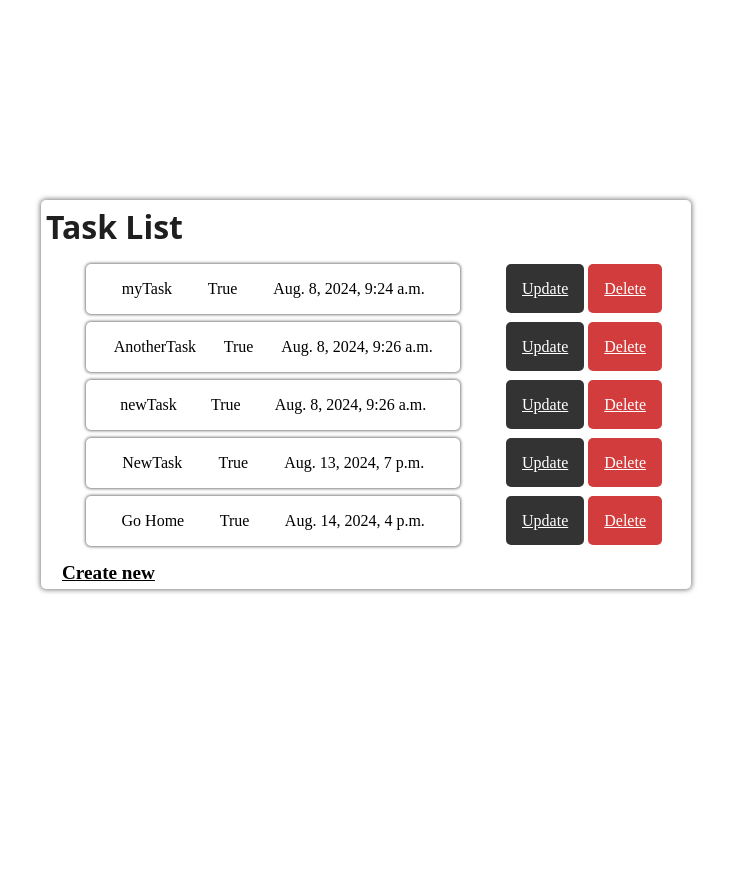
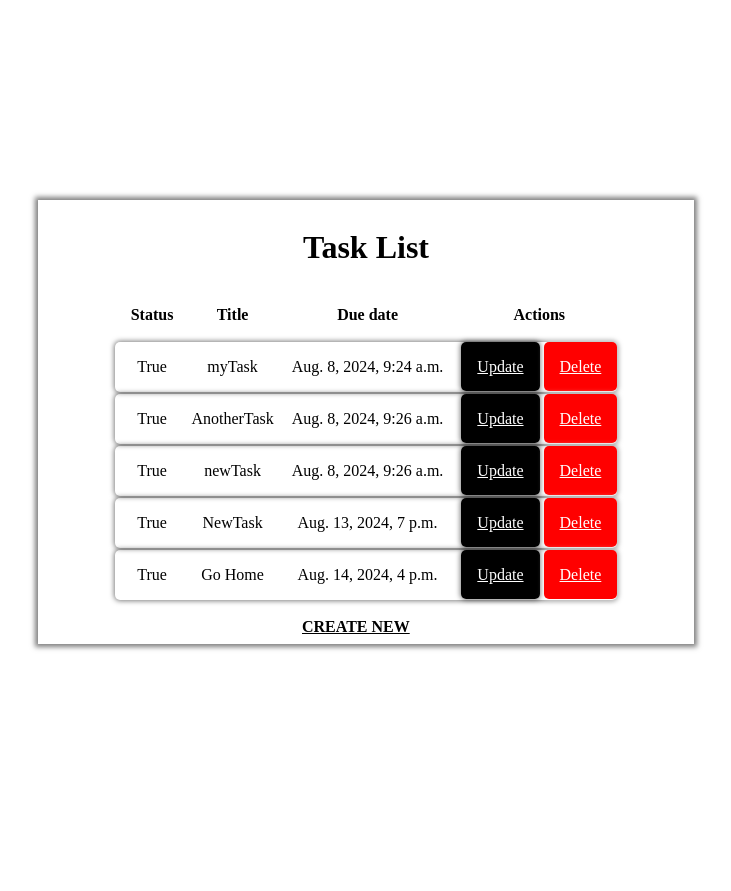
Before and after one commit to HoluwatobiHarbolanle/DJANGO, a Django app: page /task_list in a window 1280 px wide. Shown: the whole page, without its empty margins (274-1005 px from the left). Before the commit the page ends 593 px from the top, so only its background shows below. Run offline with Django 5.2, Linux system fonts and the light colour scheme; data comes from the database, SQL or seed files in the repository; both versions use the stored data as it was after the commit.

Commit message:
New html format

```diff
--- a/todo_list/templates/task_list.html
+++ b/todo_list/templates/task_list.html
@@ -4,16 +4,15 @@
     <meta charset="UTF-8">
     <meta name="viewport" content="width=device-width, initial-scale=1.0">
     <title>Document</title>
-    <style>
-        main{
+    <!-- <style>
+        /* main{
             width: 50vw;
-            max-height: max-content;
             margin: auto;
             margin-top: 25vh;
             box-shadow: 0 0 5px 1px rgba(0, 0, 0, 0.5);
             border-radius: 5px;
             padding: 5px
-        }
+        } */
         .first-ul{
             list-style: none;
             width: 90%;
@@ -68,18 +67,74 @@
             font-weight: 700;
             margin-block: 0;
         }
+    </style> -->
+    <style>
+        main{
+            width: 50vw;
+            /* border: 5px solid black; */
+            box-shadow: 0 0 5px 3px rgba(0, 0, 0, 0.5);
+            margin: auto;
+            margin-top: 25vh;
+            padding: 0.5rem;
+        }
+        h1{
+            text-align: center;
+        }
+        table{
+            margin: auto;
+            margin-bottom: 1rem;
+            /* display: table; */
+        }
+        .body-tag{
+            border-radius: 5px;
+            box-shadow: 0 0 5px 1px rgba(0, 0, 0, 0.5);
+            margin-bottom: 1rem;
+            /* border-spacing: 1rem; */
+        }
+
+        th, td{
+            text-align: center;
+            padding: 1rem 0 1rem 1rem;
+            column-gap: normal;
+        }
+        .update{
+            background-color: black;
+            color: white;
+            padding: 1rem;
+            border-radius: 5px;
+            box-shadow: 0 0 5px 1px rgba(0, 0, 0, 0.5);
+        }
+        .delete{
+            background-color: red;
+            color: white;
+            padding: 1rem;
+            border-radius: 5px;
+            box-shadow: 0 0 5px 1px rgba(255, 255, 255, 0.5);
+        }
+        a.create{
+            width: fit-content;
+            height: fit-content;
+            font-size: medium;
+            text-align: center;
+            color: black;
+            font-weight: bold;
+            padding: 20vw;
+        }
+        a.create:active{
+            color: green;
+        }
     </style>
 </head>
 <body>
     <main>
         <h1>Task List</h1>
-        <ul class="first-ul">
-            {%for task in tasks %}
+        <!-- <ul class="first-ul">
+            {% for task in tasks %}
             <ul class="second-ul">
             <li>
-                <p class="task1">{{task.title}}</p>
-                <p class="task2">{{task.complete}}</p>
-                <p class="task3">{{task.due_date}}</p>
+                <p>{{task.title}}</p>
+                <p>{{task.complete}}</p>
+                <p>{{task.due_date}}</p>
             </li>
             <div>
                 <a href="{% url 'update_task' task.id %}" class="update">Update</a>
@@ -87,8 +142,31 @@
             </div>
             </ul>
             {% endfor %}
-        </ul>
-        <a href="{% url 'create_task' %}" class="create">Create new</a>
+        </ul> -->
+        <table>
+            <thead>
+            <tr>
+                <th>Status</th>
+                <th>Title</th>
+                <th>Due date</th>
+                <th>Actions</th>
+            </tr>
+            </thead>
+            <tbody>
+                {% for task in tasks %}
+                <tr class="body-tag">
+                    <td>{{task.complete}}</td>
+                    <td>{{task.title}}</td>
+                    <td>{{task.due_date}}</td>
+                    <td>
+                        <a href="{% url 'update_task' task.id %}" class="update">Update</a>
+                        <a href="{% url 'delete_task' task.id %}" class="delete">Delete</a>
+                    </td>
+                </tr>
+                {% endfor %}
+            </tbody>
+        </table>
+        <a href="{% url 'create_task' %}" class="create">CREATE NEW</a>
     </main>
 </body>
 </html>
--- a/todo_list/todo_app/views.py
+++ b/todo_list/todo_app/views.py
@@ -42,3 +42,17 @@ def delete_task(request, task_id):
     task.delete()
     return redirect('task_list')
     # return render(request, 'task_list.html')
+
+"""
+def create_task(request):
+    if request.method == 'POST':
+        form = TaskForm(request.POST) submit the form data with the model instance.
+        if form.is_valid()
+            form.save()
+            return redirect('task_list')
+
+def update_task(request, pk):
+    task = get_object_or_404(Task, pk=pk)
+    if request.method == 'POST':
+
+"""
```
Also changed, not shown: todo_list/db.sqlite3.
